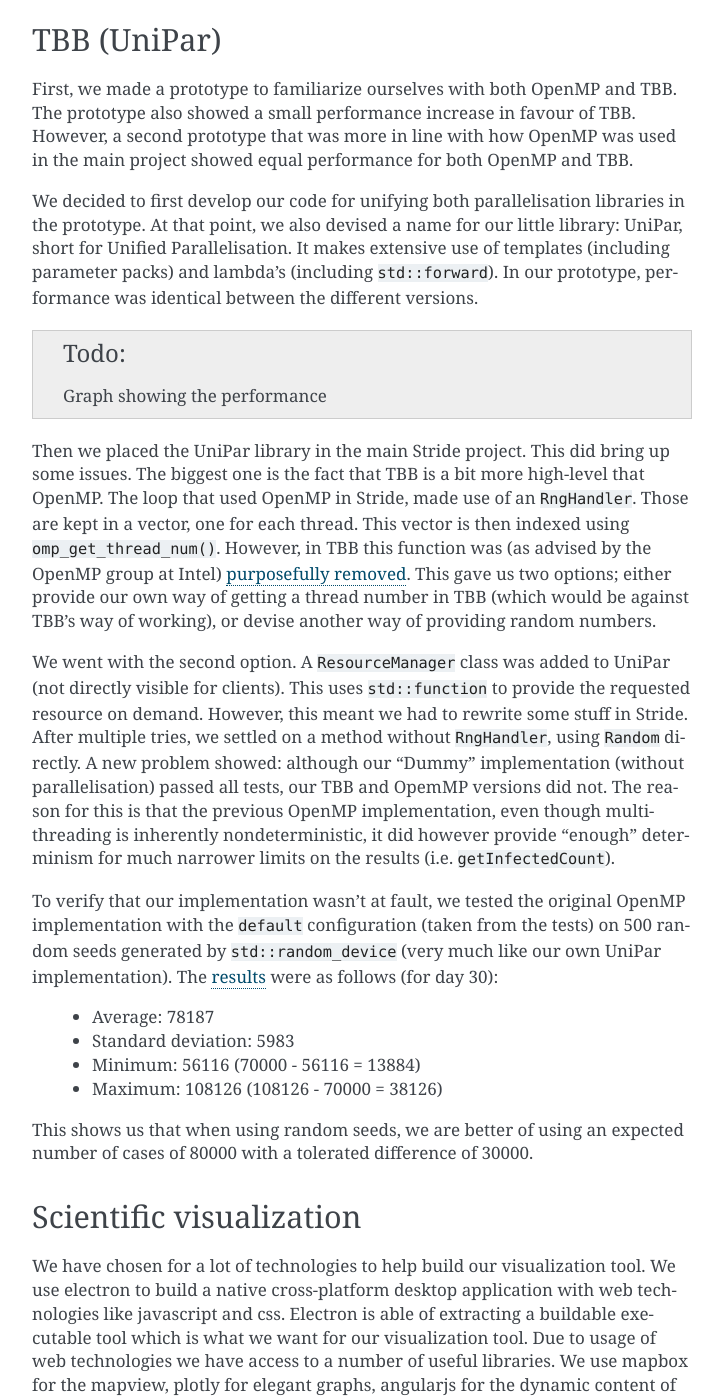
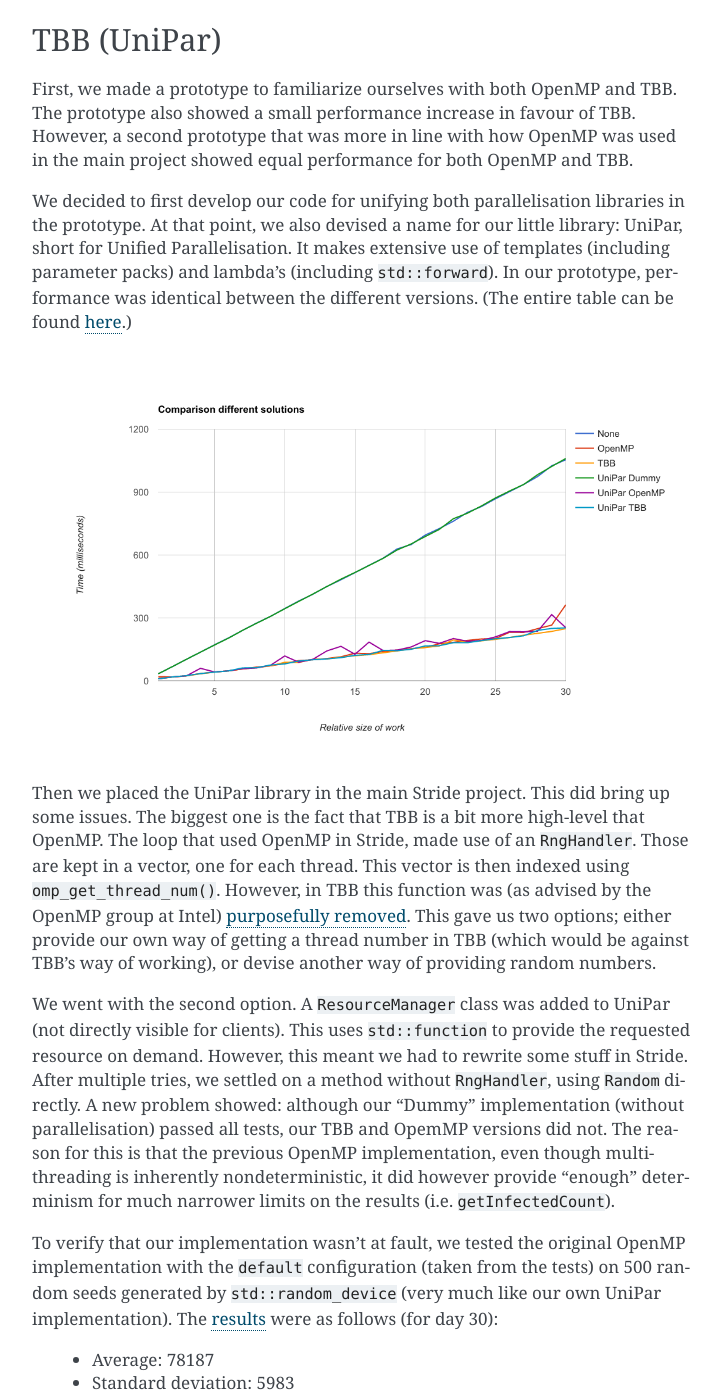
Before and after one commit to Stride-Apollo/Stride-Report, a Sphinx documentation site: the page built from source/functionals.rst, in a window 1280 px wide and 1400 px high, scrolled down 1194 px. Shown: the whole window, without its empty margins (388-1111 px from the left). Built offline with Sphinx 7.4.7, drawn with Linux system fonts in a browser that asks for light colours; some of the changed text lies outside the part shown.

Commit message:
Added chart

```diff
--- a/source/functionals.rst
+++ b/source/functionals.rst
@@ -42,10 +42,9 @@ TBB (UniPar)
 
 First, we made a prototype to familiarize ourselves with both OpenMP and TBB. The prototype also showed a small performance increase in favour of TBB. However, a second prototype that was more in line with how OpenMP was used in the main project showed equal performance for both OpenMP and TBB.
 
-We decided to first develop our code for unifying both parallelisation libraries in the prototype. At that point, we also devised a name for our little library: UniPar, short for Unified Parallelisation. It makes extensive use of templates (including parameter packs) and lambda's (including ``std::forward``). In our prototype, performance was identical between the different versions.
+We decided to first develop our code for unifying both parallelisation libraries in the prototype. At that point, we also devised a name for our little library: UniPar, short for Unified Parallelisation. It makes extensive use of templates (including parameter packs) and lambda's (including ``std::forward``). In our prototype, performance was identical between the different versions. (The entire table can be found `here <https://docs.google.com/spreadsheets/d/1rCmMDmEkjKxu_n83LOZ5hmwIRmUpV9fPaxiVp4d_rp8/pubhtml?gid=481027622&single=true>`_.)
 
-.. todo::
-   Graph showing the performance
+.. image:: _static/tbb_proto_chart.png
 
 Then we placed the UniPar library in the main Stride project. This did bring up some issues. The biggest one is the fact that TBB is a bit more high-level that OpenMP. The loop that used OpenMP in Stride, made use of an ``RngHandler``. Those are kept in a vector, one for each thread. This vector is then indexed using ``omp_get_thread_num()``. However, in TBB this function was (as advised by the OpenMP group at Intel) `purposefully removed <https://software.intel.com/en-us/blogs/2008/01/31/abstracting-thread-local-storage>`_. This gave us two options; either provide our own way of getting a thread number in TBB (which would be against TBB's way of working), or devise another way of providing random numbers.
 
@@ -58,7 +57,7 @@ To verify that our implementation wasn't at fault, we tested the original OpenMP
   - Minimum: 56116 (70000 - 56116 = 13884)
   - Maximum: 108126 (108126 - 70000 = 38126)
 
-This shows us that when using random seeds, we are better of using an expected number of cases of 80000 with a tolerated difference of 30000.
+This shows us that when using random seeds, we are better off using an expected number of cases of 80000 with a tolerated difference of 30000.
 
 
 Scientific visualization
--- a/source/index.rst
+++ b/source/index.rst
@@ -20,6 +20,7 @@ This is the report for our Bachelor Thesis project, which consists of extending
    :maxdepth: 2
    :caption: Table of contents
 
+   Index <self>
    artifacts.rst
    functionals.rst
    nonfunctionals.rst
```
Also changed, not shown: source/_static/tbb_proto_chart.png (added).
